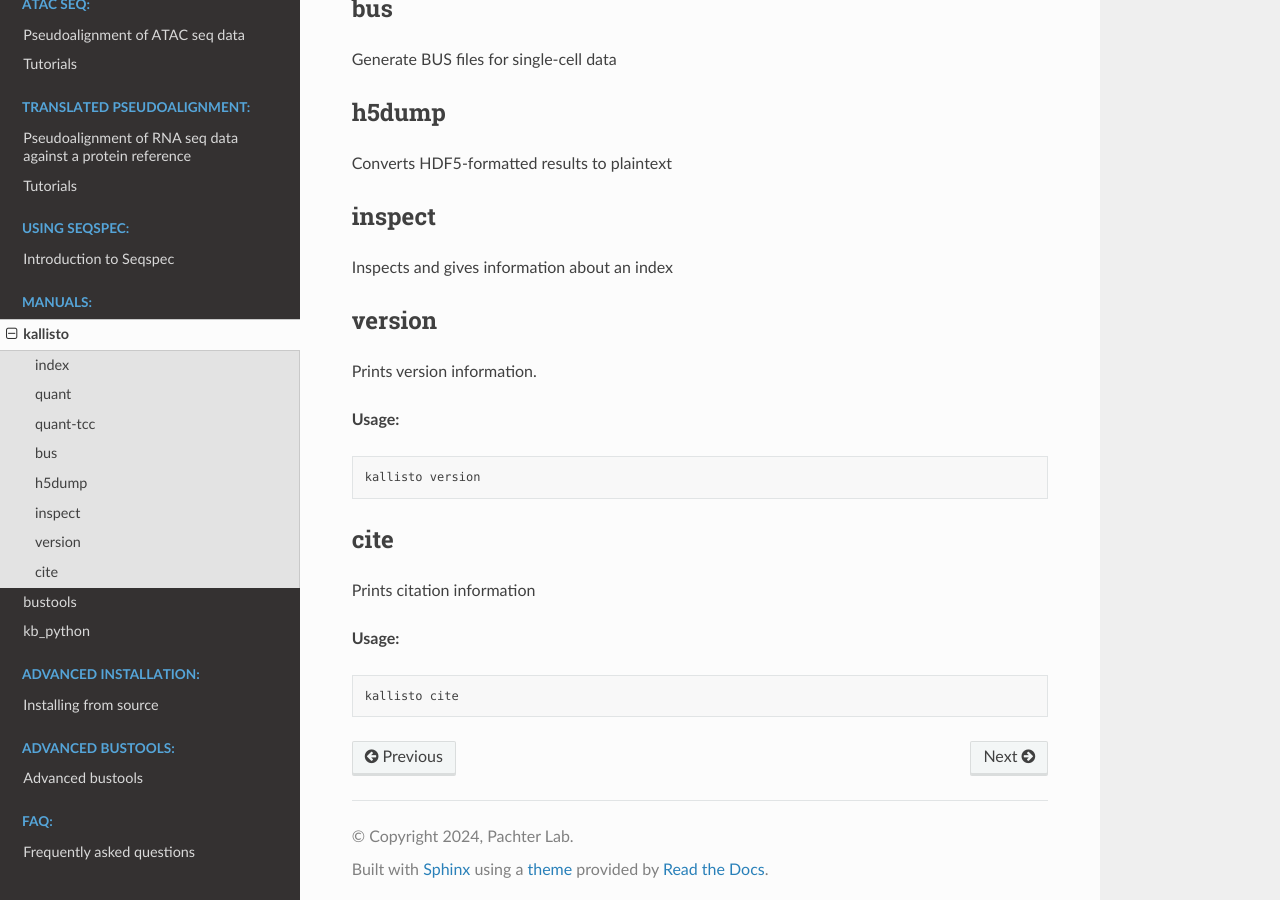
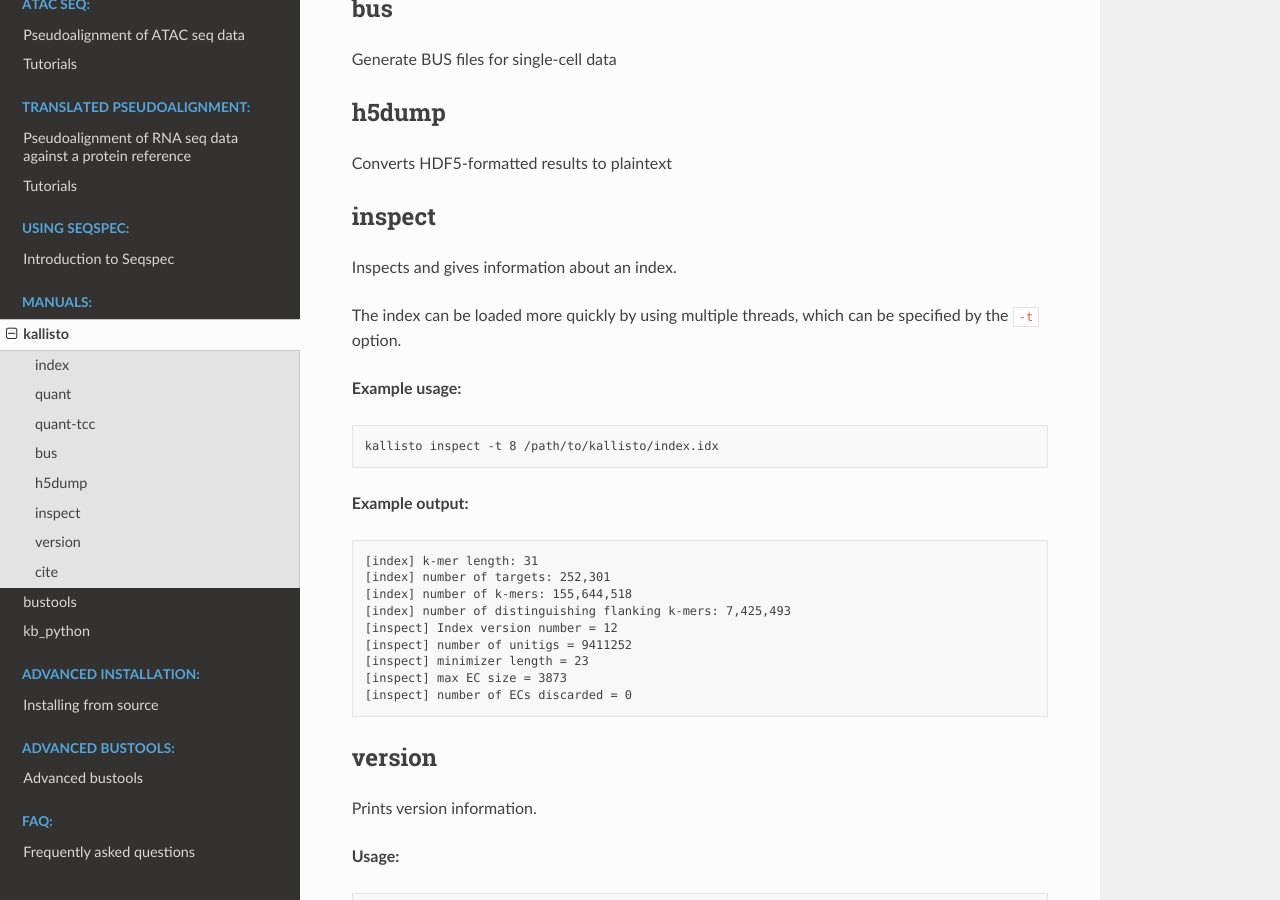
Before and after one commit to pachterlab/kb_docs, a Sphinx documentation site: the page built from docs/source/manuals/kallisto.rst, in a window 1280 px wide and 900 px high, scrolled down 602 px. Built offline with Sphinx 7.4.7 and the Read the Docs theme 2.0.0, drawn with Linux system fonts in a browser that asks for light colours.

Commit message:
Update kallisto.rst

```diff
--- a/docs/source/manuals/kallisto.rst
+++ b/docs/source/manuals/kallisto.rst
@@ -29,7 +29,31 @@
 
 inspect
 ^^^^^^^^^^^^^^^^^^^^
-Inspects and gives information about an index
+Inspects and gives information about an index.
+
+The index can be loaded more quickly by using multiple threads, which can be specified by the ``-t`` option.
+
+**Example usage:**
+
+.. code-block:: text
+
+   kallisto inspect -t 8 /path/to/kallisto/index.idx
+
+
+**Example output:**
+
+.. code-block:: text
+
+  [index] k-mer length: 31
+  [index] number of targets: 252,301
+  [index] number of k-mers: 155,644,518
+  [index] number of distinguishing flanking k-mers: 7,425,493
+  [inspect] Index version number = 12
+  [inspect] number of unitigs = 9411252
+  [inspect] minimizer length = 23
+  [inspect] max EC size = 3873
+  [inspect] number of ECs discarded = 0
+
 
 version
 ^^^^^^^^^^^^^^^^^^^^
```
